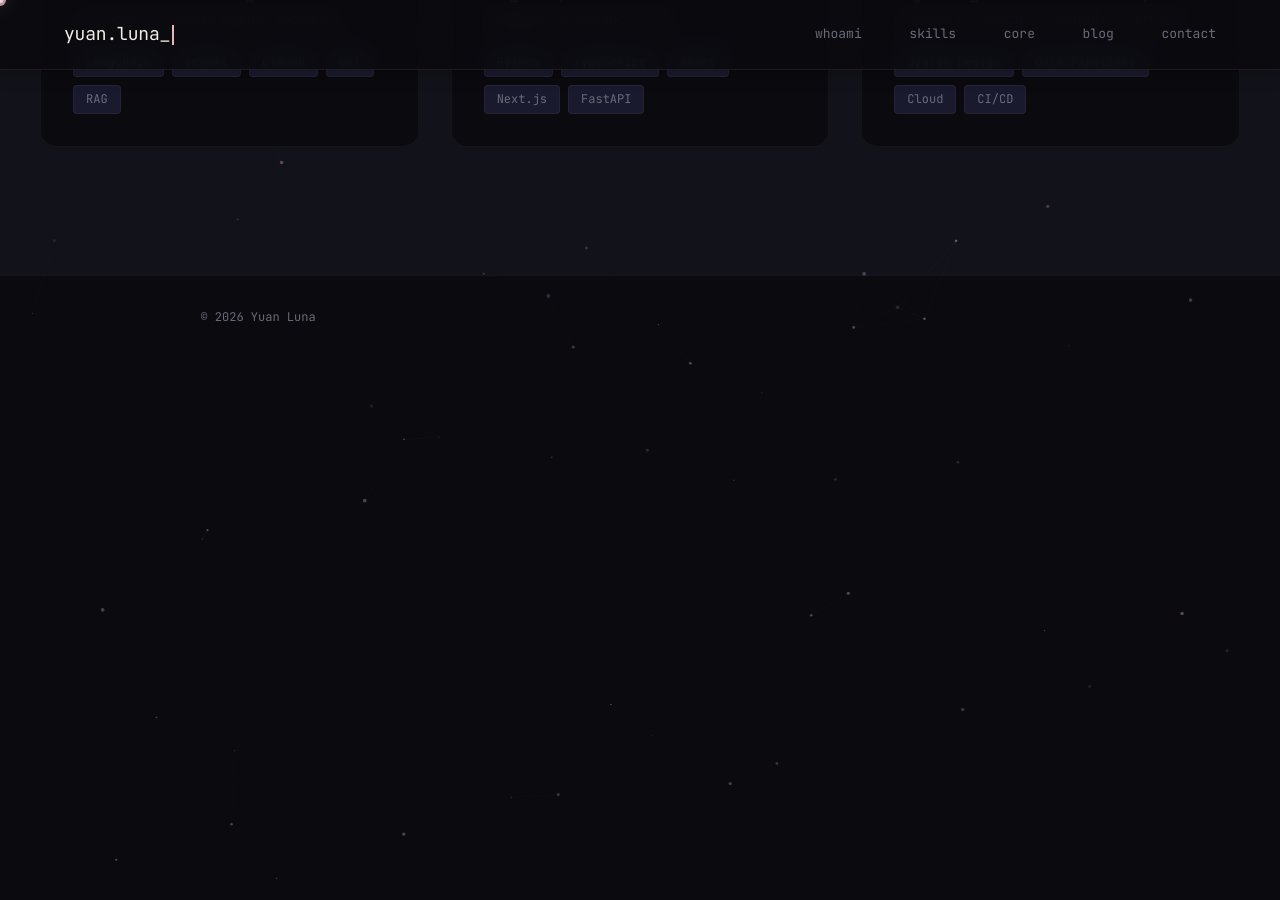
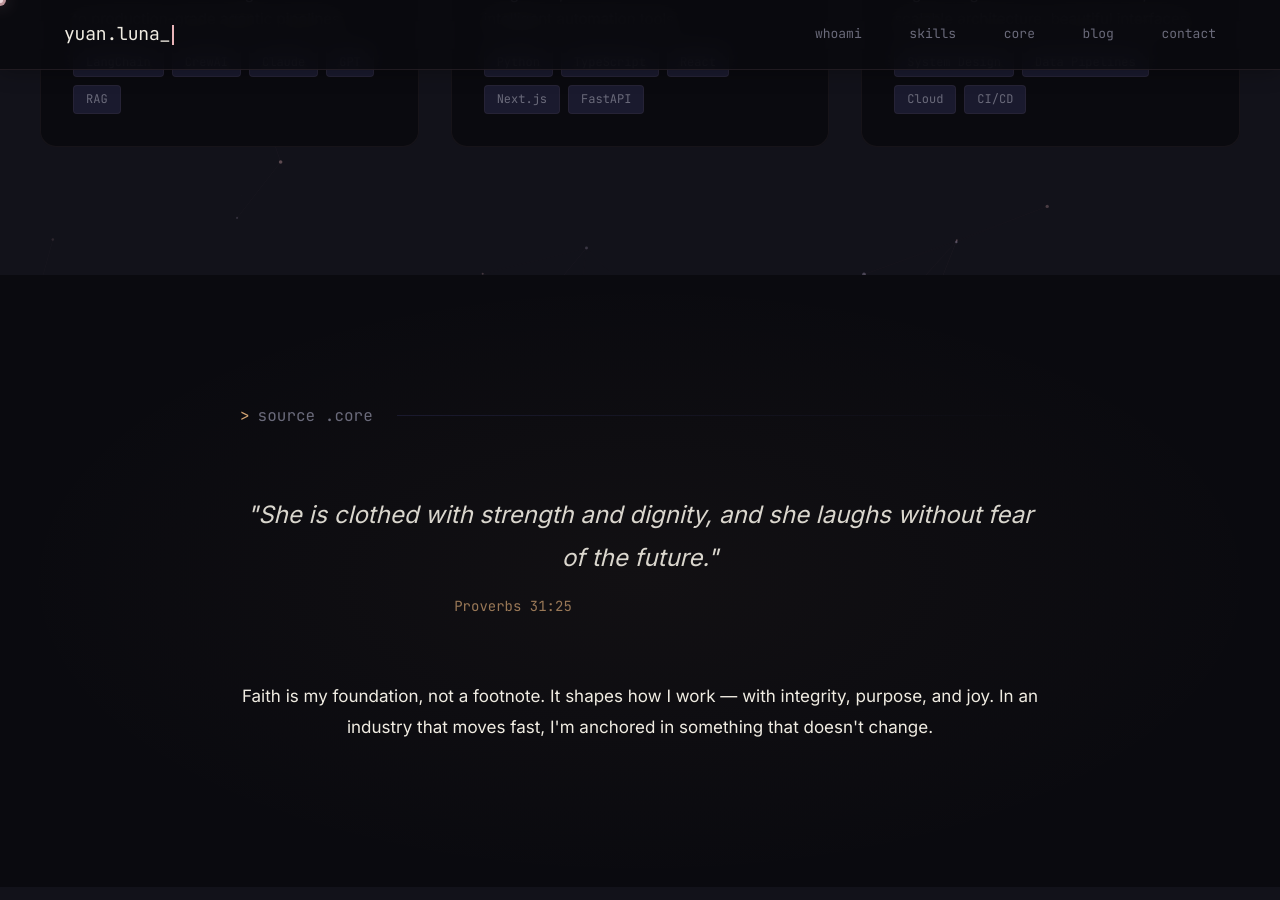
Before and after one commit to YuanFengLuna/yuanfengluna.github.io, a Jekyll site: the page built from index.markdown, in a window 1280 px wide and 900 px high, scrolled down 1948 px. Built offline with Jekyll 4.4.1, drawn with Linux system fonts in a browser that asks for light colours; a script that is not in the unit is left out; before the commit the page ends 2323 px from its top, so only the background shows below that; some of the changed text lies outside the part shown.

Commit message:
feat: add faith and contact sections
Add the faith section with warm gold accents and the contact section
with freelance availability badge and terminal-styled email link.

- Faith section: warm radial gradient overlay, italic scripture
  (Proverbs 31:25), gold accent color, personal reflection paragraph,
  spacious contemplative layout
- Contact section: pulsing green availability badge, terminal-style
  mailto link, GitHub and LinkedIn social links
- Both sections navigable from entry page menu (#faith, #contact)

```diff
--- a/index.markdown
+++ b/index.markdown
@@ -111,3 +111,42 @@
     </div>
   </div>
 </section>
+
+<!-- Faith Section -->
+<section id="faith" class="faith-section">
+  <div class="faith-inner">
+    <div class="section-header reveal" style="justify-content: center;">source .core</div>
+    <div class="reveal">
+      <p class="scripture">
+        "She is clothed with strength and dignity, and she laughs without fear of the future."
+      </p>
+      <p class="scripture-ref">Proverbs 31:25</p>
+    </div>
+    <p class="faith-reflection reveal">
+      Faith is my foundation, not a footnote. It shapes how I work — with integrity, purpose, and joy. In an industry that moves fast, I'm anchored in something that doesn't change.
+    </p>
+  </div>
+</section>
+
+<!-- Contact Section -->
+<section id="contact" class="contact-section">
+  <div class="contact-inner">
+    <div class="section-header reveal">ping yuan</div>
+    <div class="reveal">
+      <div class="availability-badge">
+        <span class="availability-dot"></span>
+        status: available for freelance
+      </div>
+    </div>
+    <p class="reveal" style="font-size: 1.125rem; margin-bottom: var(--space-lg); max-width: 100%;">
+      I build agentic AI solutions and AI-powered products. Let's create something meaningful together.
+    </p>
+    <div class="reveal">
+      <a href="mailto:yuanfengluna@gmail.com" class="contact-email">mailto yuanfengluna@gmail.com</a>
+    </div>
+    <div class="contact-links reveal">
+      <a href="https://github.com/yuanfengluna" target="_blank" rel="noopener">github</a>
+      <a href="https://linkedin.com/in/yuanluna" target="_blank" rel="noopener">linkedin</a>
+    </div>
+  </div>
+</section>
```
